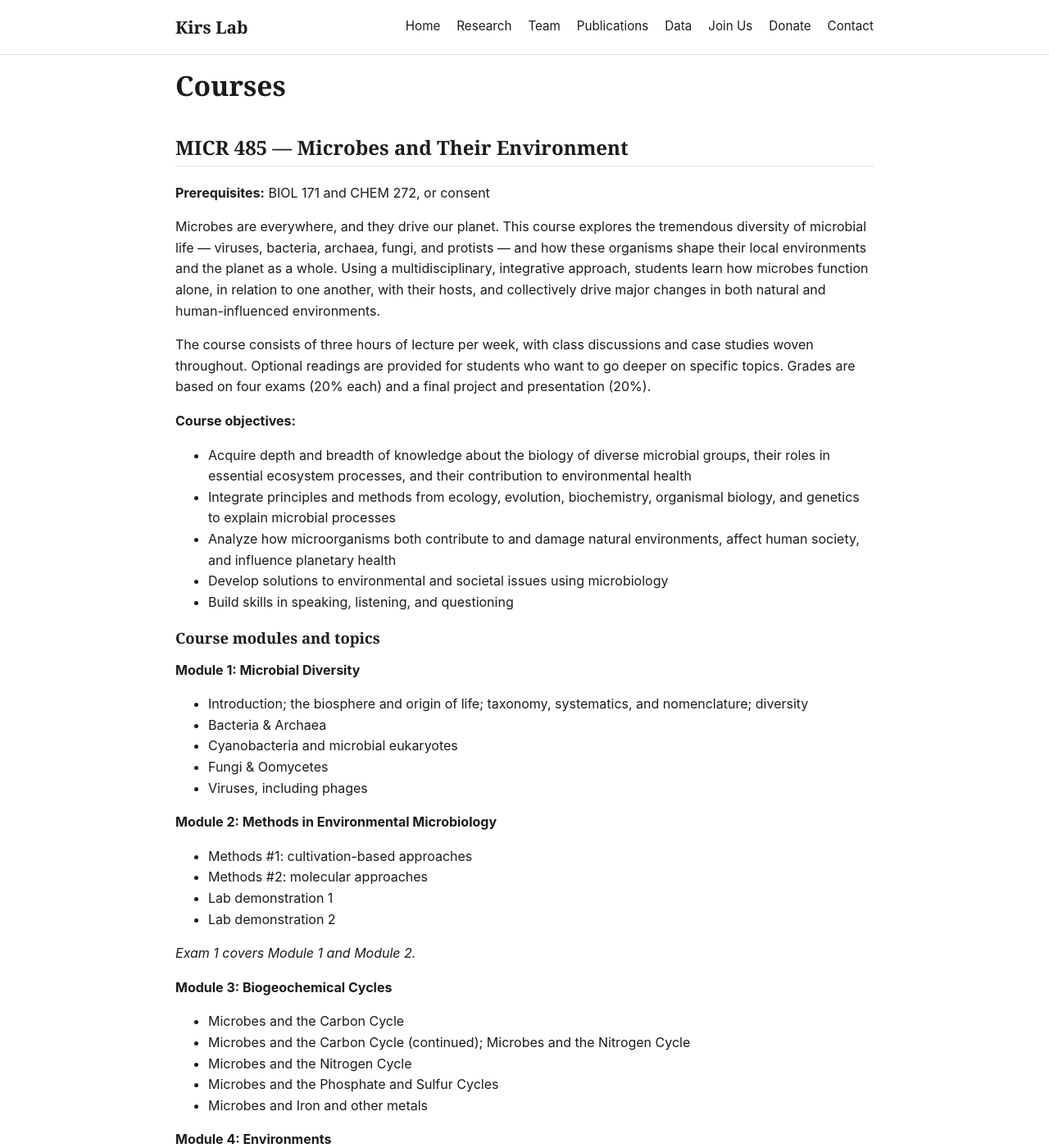
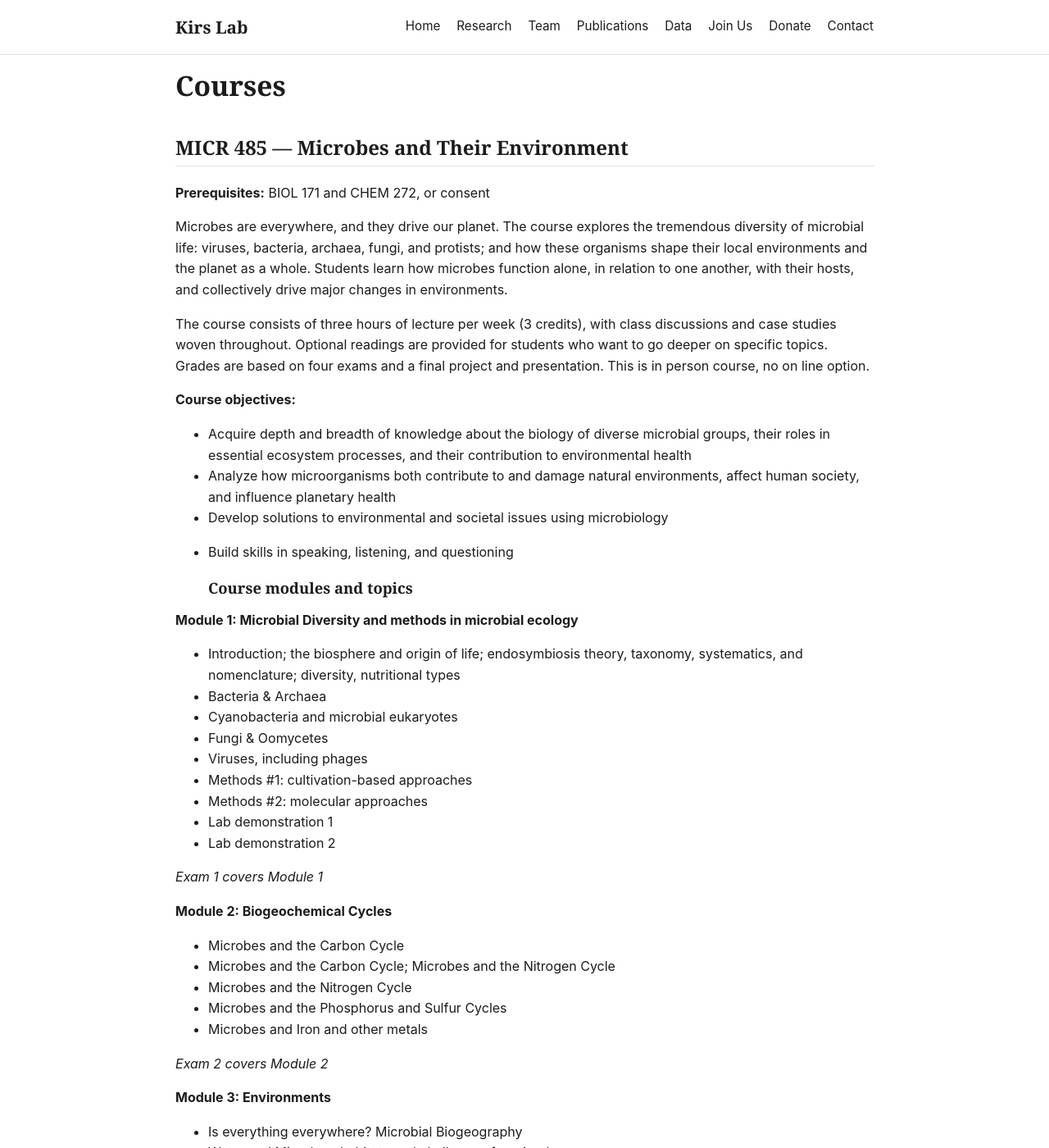
Before and after one commit to MarekKirs/marekkirs.github.io, a Jekyll site: the page built from courses.md, in a window 1280 px wide and 1400 px high. Shown: the whole window at 82% size. Built offline with Jekyll 4.4.1, drawn with Linux system fonts in a browser that asks for light colours; some of the changed text lies outside the part shown.

Commit message:
Update courses.md

```diff
--- a/courses.md
+++ b/courses.md
@@ -10,88 +10,81 @@ permalink: /courses/
 
 **Prerequisites:** BIOL 171 and CHEM 272, or consent
 
-Microbes are everywhere, and they drive our planet. This course
-explores the tremendous diversity of microbial life — viruses,
-bacteria, archaea, fungi, and protists — and how these organisms
-shape their local environments and the planet as a whole. Using a
-multidisciplinary, integrative approach, students learn how microbes
+Microbes are everywhere, and they drive our planet. The course
+explores the tremendous diversity of microbial life: viruses,
+bacteria, archaea, fungi, and protists; and how these organisms
+shape their local environments and the planet as a whole. Students learn how microbes
 function alone, in relation to one another, with their hosts, and
-collectively drive major changes in both natural and human-influenced
-environments.
+collectively drive major changes in environments.
 
-The course consists of three hours of lecture per week, with class
+The course consists of three hours of lecture per week (3 credits), with class
 discussions and case studies woven throughout. Optional readings are
 provided for students who want to go deeper on specific topics. Grades
-are based on four exams (20% each) and a final project and
-presentation (20%).
+are based on four exams and a final project and
+presentation. This is in person course, no on line option.
 
 **Course objectives:**
 - Acquire depth and breadth of knowledge about the biology of diverse microbial groups, their roles in essential ecosystem processes, and their contribution to environmental health
-- Integrate principles and methods from ecology, evolution, biochemistry, organismal biology, and genetics to explain microbial processes
 - Analyze how microorganisms both contribute to and damage natural environments, affect human society, and influence planetary health
 - Develop solutions to environmental and societal issues using microbiology
 - Build skills in speaking, listening, and questioning
 
-### Course modules and topics
+  ### Course modules and topics
 
-**Module 1: Microbial Diversity**
-- Introduction; the biosphere and origin of life; taxonomy, systematics, and nomenclature; diversity
+**Module 1: Microbial Diversity and methods in microbial ecology**
+- Introduction; the biosphere and origin of life; endosymbiosis theory, taxonomy, systematics, and nomenclature; diversity, nutritional types
 - Bacteria & Archaea
 - Cyanobacteria and microbial eukaryotes
 - Fungi & Oomycetes
 - Viruses, including phages
-
-**Module 2: Methods in Environmental Microbiology**
 - Methods #1: cultivation-based approaches
 - Methods #2: molecular approaches
 - Lab demonstration 1
 - Lab demonstration 2
 
-*Exam 1 covers Module 1 and Module 2.*
+*Exam 1 covers Module 1*
 
-**Module 3: Biogeochemical Cycles**
+**Module 2: Biogeochemical Cycles**
 - Microbes and the Carbon Cycle
-- Microbes and the Carbon Cycle (continued); Microbes and the Nitrogen Cycle
+- Microbes and the Carbon Cycle; Microbes and the Nitrogen Cycle
 - Microbes and the Nitrogen Cycle
-- Microbes and the Phosphate and Sulfur Cycles
+- Microbes and the Phosphorus and Sulfur Cycles
 - Microbes and Iron and other metals
 
-**Module 4: Environments**
-- Is everything everywhere?
-- Water and Microbes
+*Exam 2 covers Module 2*
 
-*Exam 2 covers Module 3 and the start of Module 4.*
-
-- Water Environments (Seas and Oceans)
-- Freshwater Environments (streams, lakes, groundwater)
+**Module 3: Environments**
+- Is everything everywhere? Microbial Biogeography
+- Water and Microbes: habitats and challenges for microbes
+- Marine Environments (oceans, seas) (Huthchinson paradox, Redfield Ratio, Zobel & G-, Dom & POM, microbial loop, mixotrophy)
+- Freshwater (mainly) Environments (streams, lakes, groundwater):  types and turnover, eutrophication,
 - Groundwater (continued) / Pollution of Aquatic Systems
 - Pollution of Aquatic Systems
-- Waterborne Pathogens, Disease Transmission, and Global Change (two-part topic)
+- Waterborne Pathogens, Disease Transmission, and Global Change
 - Water Quality Regulations, Epidemiological Studies, and QMRA
 - Recreational Water Quality and Hawaiʻi
 - Antibiotic Resistance and Phage Therapy
 
-*Exam 3 covers the remainder of Module 4.*
+*Exam 3 covers Module 3*
 
-**Module 5: Environments 2**
+**Module 4: Environments 2**
 - Biodegradation and Bioremediation
-- Microbes in Water Treatment & Disinfection
-- Phytoplankton Blooms and Phycotoxins
+- Microbes in Water Treatment & Disinfection: wastewater and drinking water
+- Phytoplankton Blooms (Sverdrup, Bernfeld) and Phycotoxins (types, effect, monitoring and regulations)
 - Microbial Communities in Soils
-- Soils — Rhizosphere and Mycorrhizae
+- Soils: Rhizosphere and Mycorrhizae
 - Coral Microbiome
 - Human Microbiome
 
 **Final Presentations**
-
 Students present final projects over several class sessions at the
 end of the semester.
 
-*Exam 4 covers Module 5.*
+*Exam 4 covers Module 4*
 
 ---
 
-## MICR 499 — Directed Research
+## MICR 499 — Microbiological Problems
 
 Independent, faculty-mentored research experience for undergraduate
 students. Students work one-on-one with the instructor on an active
```
